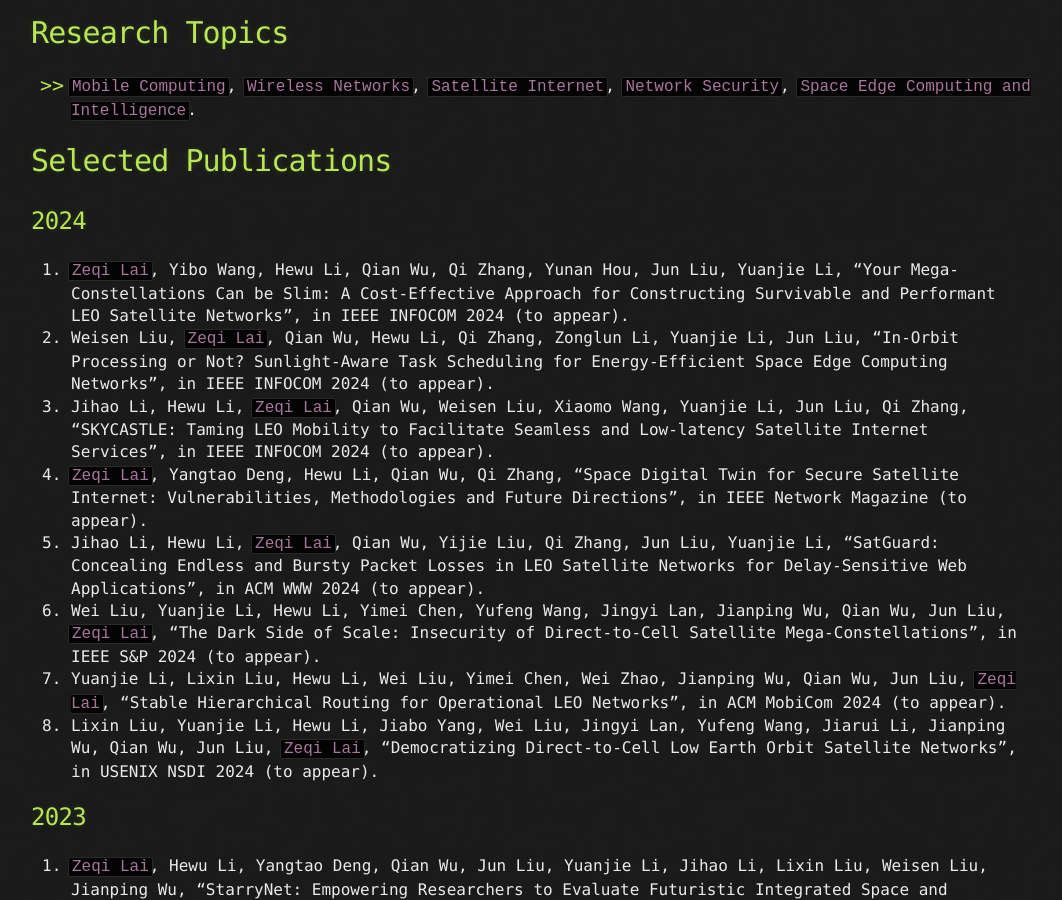
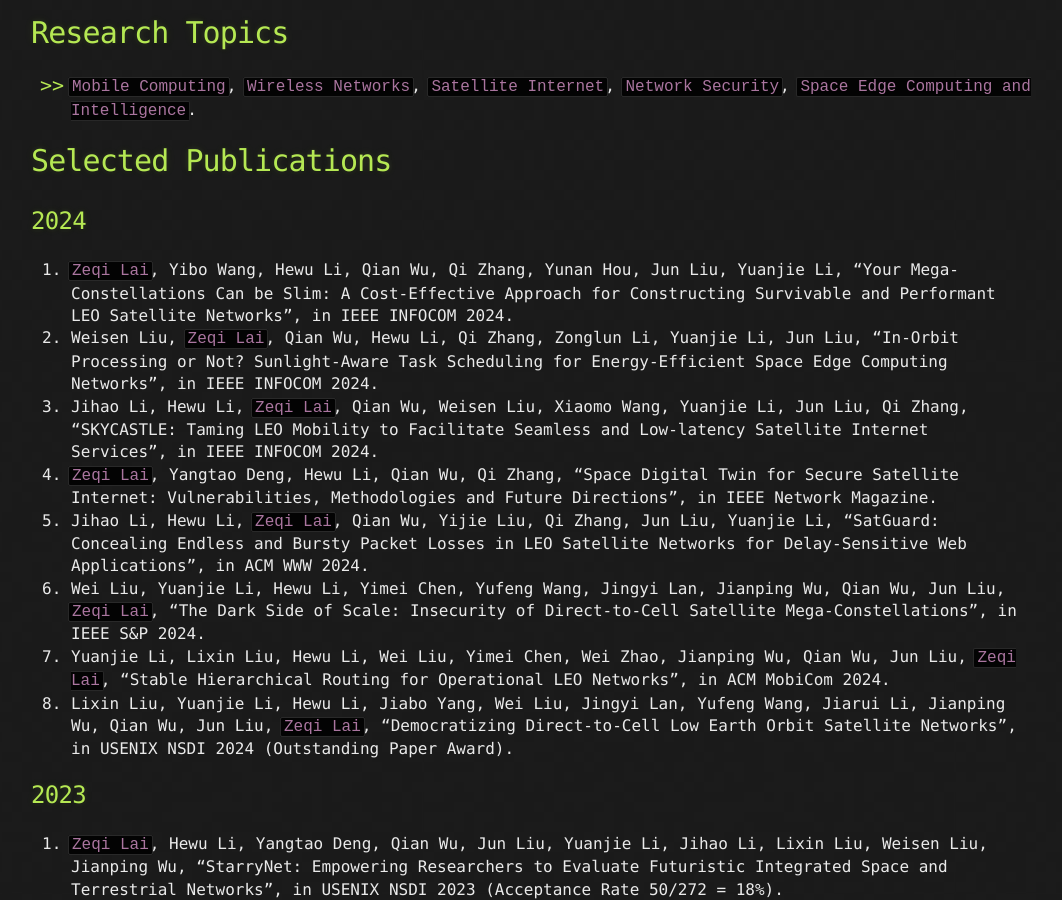
Before and after one commit to lzq8272587/lzq8272587.github.io, a Jekyll site: the page built from index.md, in a window 1280 px wide and 900 px high, scrolled down 1235 px. Shown: the whole window, without its empty margins (109-1171 px from the left). Built offline with Jekyll 4.4.1, drawn with Linux system fonts in a browser that asks for light colours; our own code applies the rules of GitHub Pages for plain Markdown files.

Commit message:
Update index.md

```diff
--- a/index.md
+++ b/index.md
@@ -35,14 +35,14 @@
 
 ##  2024
 
-1. `Zeqi Lai`, Yibo Wang, Hewu Li, Qian Wu, Qi Zhang, Yunan Hou, Jun Liu, Yuanjie Li, "Your Mega-Constellations Can be Slim: A Cost-Effective Approach for Constructing Survivable and Performant LEO Satellite Networks", in IEEE INFOCOM 2024 (to appear).
-2. Weisen Liu, `Zeqi Lai`, Qian Wu, Hewu Li, Qi Zhang, Zonglun Li, Yuanjie Li, Jun Liu, "In-Orbit Processing or Not? Sunlight-Aware Task Scheduling for Energy-Efficient Space Edge Computing Networks", in IEEE INFOCOM 2024 (to appear).
-3. Jihao Li, Hewu Li, `Zeqi Lai`, Qian Wu, Weisen Liu, Xiaomo Wang, Yuanjie Li, Jun Liu, Qi Zhang, "SKYCASTLE: Taming LEO Mobility to Facilitate Seamless and Low-latency Satellite Internet Services", in IEEE INFOCOM 2024 (to appear).
-4. `Zeqi Lai`, Yangtao Deng, Hewu Li, Qian Wu, Qi Zhang, "Space Digital Twin for Secure Satellite Internet: Vulnerabilities, Methodologies and Future Directions", in IEEE Network Magazine (to appear).
-5. Jihao Li, Hewu Li, `Zeqi Lai`, Qian Wu, Yijie Liu, Qi Zhang, Jun Liu, Yuanjie Li, "SatGuard: Concealing Endless and Bursty Packet Losses in LEO Satellite Networks for Delay-Sensitive Web Applications", in ACM WWW 2024 (to appear).
-6.  Wei Liu, Yuanjie Li, Hewu Li, Yimei Chen, Yufeng Wang, Jingyi Lan, Jianping Wu, Qian Wu, Jun Liu, `Zeqi Lai`, "The Dark Side of Scale: Insecurity of Direct-to-Cell Satellite Mega-Constellations", in IEEE S&P 2024 (to appear).
-7. Yuanjie Li, Lixin Liu, Hewu Li, Wei Liu, Yimei Chen, Wei Zhao, Jianping Wu, Qian Wu, Jun Liu, `Zeqi Lai`, "Stable Hierarchical Routing for Operational LEO Networks", in ACM MobiCom 2024 (to appear).
-8. Lixin Liu, Yuanjie Li, Hewu Li, Jiabo Yang, Wei Liu, Jingyi Lan, Yufeng Wang, Jiarui Li, Jianping Wu, Qian Wu, Jun Liu, `Zeqi Lai`, "Democratizing Direct-to-Cell Low Earth Orbit Satellite Networks",  in USENIX NSDI 2024 (to appear).
+1. `Zeqi Lai`, Yibo Wang, Hewu Li, Qian Wu, Qi Zhang, Yunan Hou, Jun Liu, Yuanjie Li, "Your Mega-Constellations Can be Slim: A Cost-Effective Approach for Constructing Survivable and Performant LEO Satellite Networks", in IEEE INFOCOM 2024.
+2. Weisen Liu, `Zeqi Lai`, Qian Wu, Hewu Li, Qi Zhang, Zonglun Li, Yuanjie Li, Jun Liu, "In-Orbit Processing or Not? Sunlight-Aware Task Scheduling for Energy-Efficient Space Edge Computing Networks", in IEEE INFOCOM 2024.
+3. Jihao Li, Hewu Li, `Zeqi Lai`, Qian Wu, Weisen Liu, Xiaomo Wang, Yuanjie Li, Jun Liu, Qi Zhang, "SKYCASTLE: Taming LEO Mobility to Facilitate Seamless and Low-latency Satellite Internet Services", in IEEE INFOCOM 2024.
+4. `Zeqi Lai`, Yangtao Deng, Hewu Li, Qian Wu, Qi Zhang, "Space Digital Twin for Secure Satellite Internet: Vulnerabilities, Methodologies and Future Directions", in IEEE Network Magazine.
+5. Jihao Li, Hewu Li, `Zeqi Lai`, Qian Wu, Yijie Liu, Qi Zhang, Jun Liu, Yuanjie Li, "SatGuard: Concealing Endless and Bursty Packet Losses in LEO Satellite Networks for Delay-Sensitive Web Applications", in ACM WWW 2024.
+6.  Wei Liu, Yuanjie Li, Hewu Li, Yimei Chen, Yufeng Wang, Jingyi Lan, Jianping Wu, Qian Wu, Jun Liu, `Zeqi Lai`, "The Dark Side of Scale: Insecurity of Direct-to-Cell Satellite Mega-Constellations", in IEEE S&P 2024.
+7. Yuanjie Li, Lixin Liu, Hewu Li, Wei Liu, Yimei Chen, Wei Zhao, Jianping Wu, Qian Wu, Jun Liu, `Zeqi Lai`, "Stable Hierarchical Routing for Operational LEO Networks", in ACM MobiCom 2024.
+8. Lixin Liu, Yuanjie Li, Hewu Li, Jiabo Yang, Wei Liu, Jingyi Lan, Yufeng Wang, Jiarui Li, Jianping Wu, Qian Wu, Jun Liu, `Zeqi Lai`, "Democratizing Direct-to-Cell Low Earth Orbit Satellite Networks",  in USENIX NSDI 2024 (Outstanding Paper Award).
 
 
 ##  2023
```
